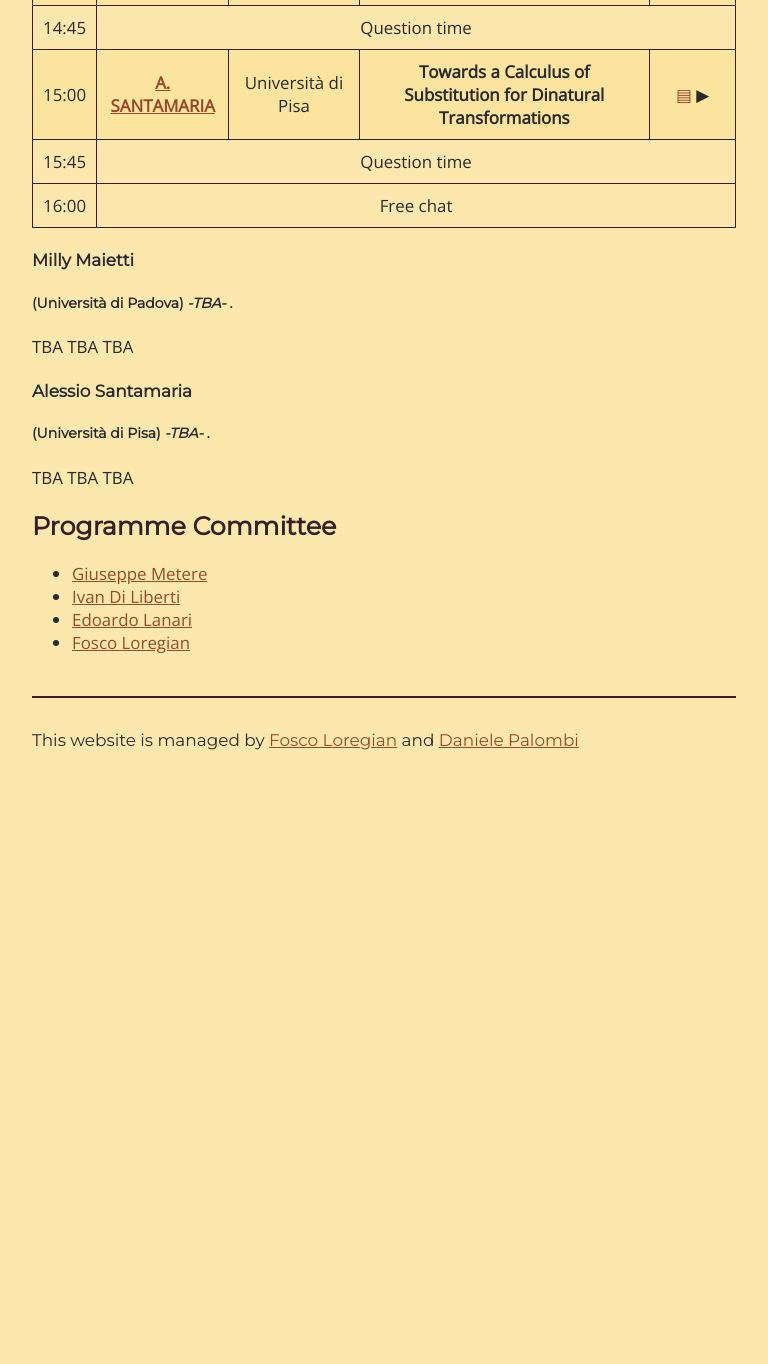
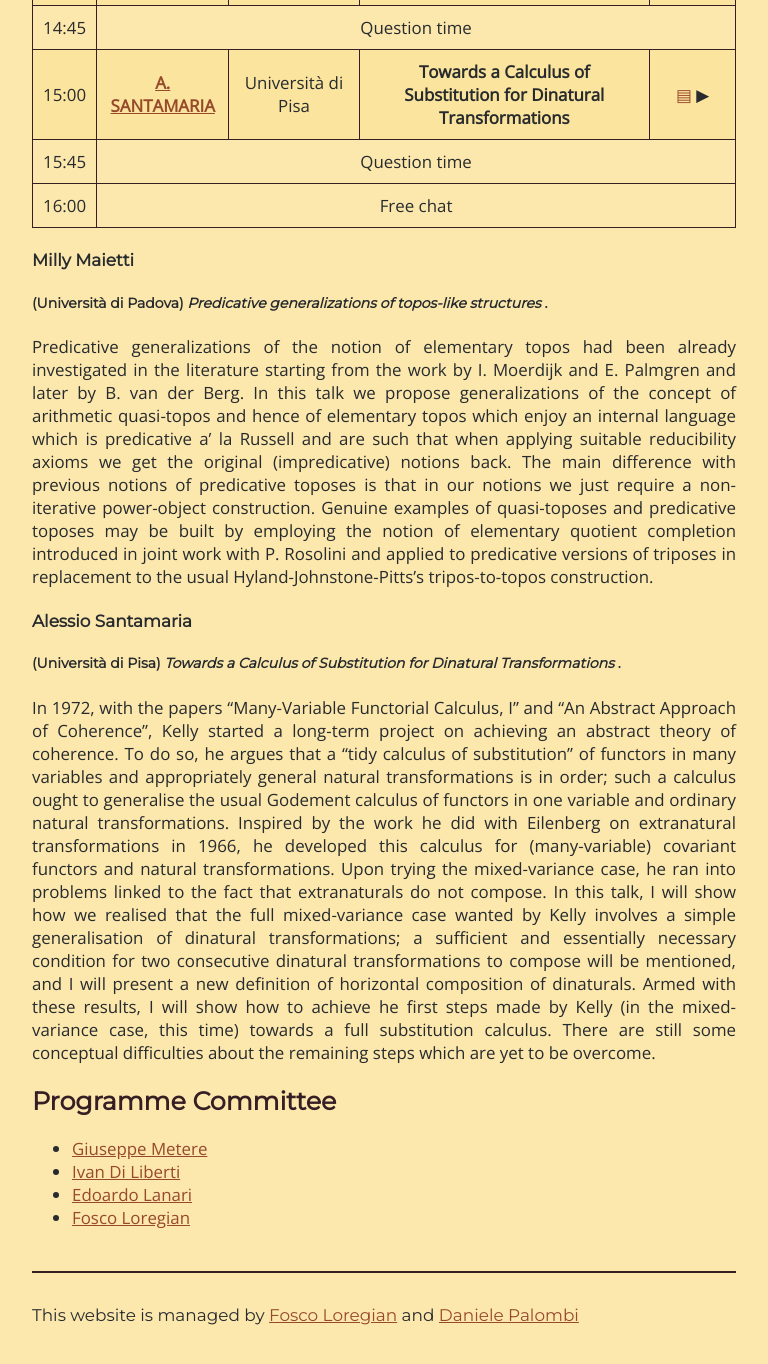
Before and after one commit to Progetto-ItaCa/Progetto-ItaCa.github.io, a Jekyll site: the page built from pages/fest.md, in a window 1280 px wide and 1400 px high, scrolled down 1659 px. Shown: the top 1364 px of the window, without its empty margins (256-1024 px from the left). Built offline with Jekyll 4.4.1, drawn with Linux system fonts in a browser that asks for light colours; our own code applies the rules of GitHub Pages for plain Markdown files; before the commit the page ends 2484 px from its top, so only the background shows below that.

Commit message:
automated update

```diff
--- a/pages/fest.md
+++ b/pages/fest.md
@@ -125,16 +125,16 @@ I will give a survey of variations of distributive laws, according to three orth
 <a name="milly-abs"></a>
 
 #### Milly Maietti
-##### (Università di Padova) <i> -TBA- </i>.
+##### (Università di Padova) <i> Predicative generalizations of topos-like structures </i>.
 
-TBA TBA TBA
+Predicative generalizations of the notion of elementary topos had been already investigated in the literature starting from the work by I. Moerdijk and E. Palmgren and later by B. van der Berg. In this talk we propose generalizations of the concept of arithmetic quasi-topos and hence of elementary topos which enjoy an internal language which is predicative a' la Russell and are such that when applying suitable reducibility axioms we get the original (impredicative) notions back. The main difference with previous notions of predicative toposes is that in our notions we just require a non-iterative power-object construction. Genuine examples of quasi-toposes and predicative toposes may be built by employing the notion of elementary quotient completion introduced in joint work with P. Rosolini and applied to predicative versions of triposes in replacement to the usual Hyland-Johnstone-Pitts's tripos-to-topos construction.
 
 <a name="santamaria-abs"></a>
 
 #### Alessio Santamaria
-##### (Università di Pisa) <i> -TBA- </i>.
+##### (Università di Pisa) <i> Towards a Calculus of Substitution for Dinatural Transformations </i>.
 
-TBA TBA TBA
+In 1972, with the papers "Many-Variable Functorial Calculus, I" and "An Abstract Approach of Coherence", Kelly started a long-term project on achieving an abstract theory of coherence. To do so, he argues that a "tidy calculus of substitution" of functors in many variables and appropriately general natural transformations is in order; such a calculus ought to generalise the usual Godement calculus of functors in one variable and ordinary natural transformations. Inspired by the work he did with Eilenberg on extranatural transformations in 1966, he developed this calculus for (many-variable) covariant functors and natural transformations. Upon trying the mixed-variance case, he ran into problems linked to the fact that extranaturals do not compose. In this talk, I will show how we realised that the full mixed-variance case wanted by Kelly involves a simple generalisation of dinatural transformations; a sufficient and essentially necessary condition for two consecutive dinatural transformations to compose will be mentioned, and I will present a new definition of horizontal composition of dinaturals. Armed with these results, I will show how to achieve he first steps made by Kelly (in the mixed-variance case, this time) towards a full substitution calculus. There are still some conceptual difficulties about the remaining steps which are yet to be overcome.
 
 ## Programme Committee
 
```
